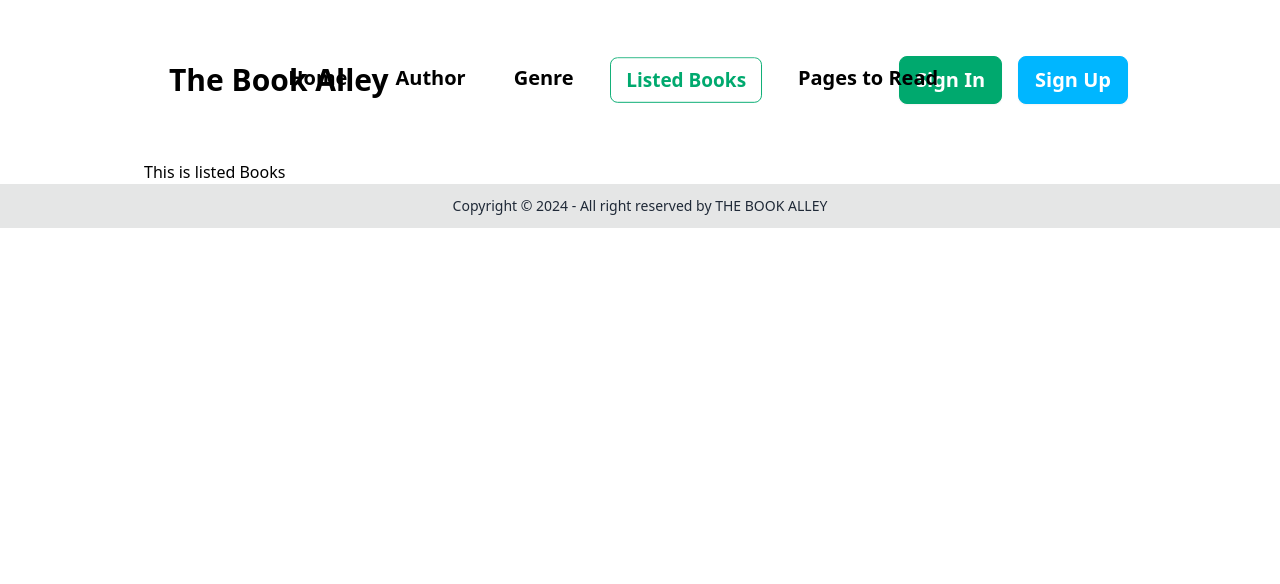
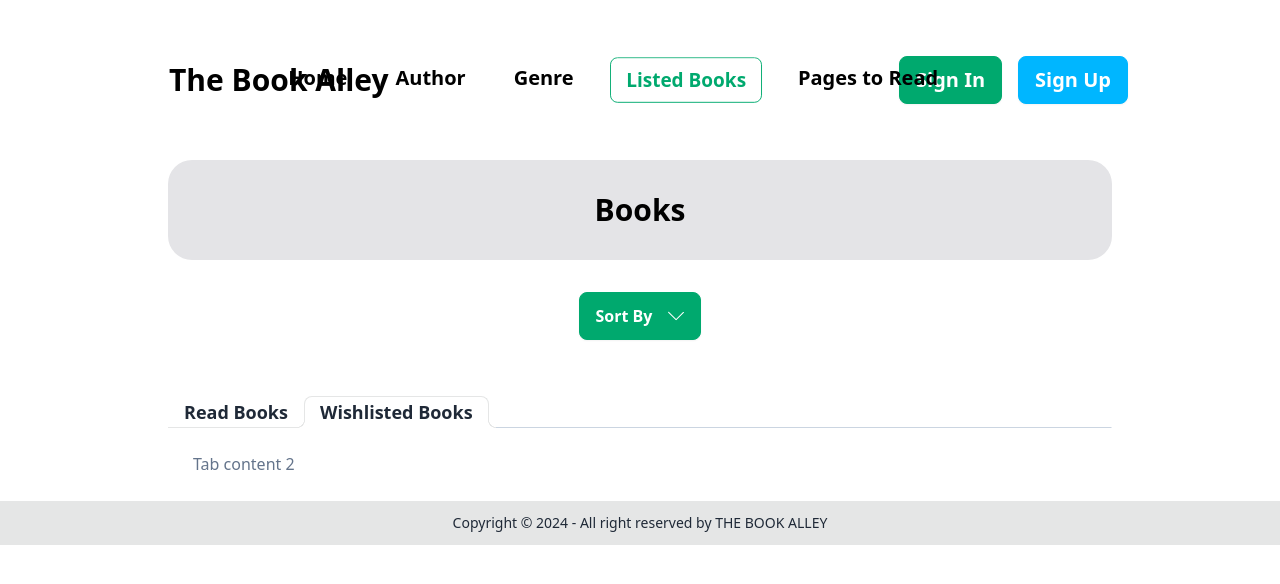
Before and after one commit to sakibkx/The-Book-Alley, a React (Vite) app: page /listedBooks in a window 1280 px wide. Shown: the top 584 px of the page. Built offline with nearby package versions, Linux system fonts and the light colour scheme.

Commit message:
tab half done

```diff
--- a/src/components/Banner/Banner.jsx
+++ b/src/components/Banner/Banner.jsx
@@ -1,14 +1,17 @@
+import { Link } from "react-router-dom";
 
 const Banner = () => {
   return (
     <div className="hero bg-zinc-200 rounded-2xl h-[480px] mb-24">
       <div className="hero-content flex-col justify-between lg:flex-row">
         <img
-          src= "../../../public/Photos/Banner.jpg"
+          src="../../../public/Photos/Banner.jpg"
           className="max-w-sm rounded-lg shadow-2xl" />
         <div className="w-3/5">
           <h1 className="text-5xl font-bold font-serif mb-16">Books open your mind, broaden your horizons, and feed your soul.</h1>
-          <button className="btn btn-success text-white text-xl font-bold">View The List</button>
+          <Link to="/listedBooks">
+            <button className="btn btn-success text-white text-xl font-bold">View The List</button>
+          </Link>
         </div>
       </div>
     </div>
--- a/src/components/ListedBooks/ListedBooks.jsx
+++ b/src/components/ListedBooks/ListedBooks.jsx
@@ -1,9 +1,20 @@
+import { SlArrowDown } from "react-icons/sl";
+import TabsAndContent from "../TabsAndContent/TabsAndContent";
 
 const ListedBooks = () => {
+
+  // Clear all session storage data
+  sessionStorage.clear();
+
   return (
     <div>
-      <h1>This is listed Books
-      </h1>
+      <div className="bg-zinc-200 py-8 px-auto text-center mx-6 rounded-3xl mb-8">
+        <h1 className="text-3xl font-bold">Books</h1>
+      </div>
+      <div className="flex justify-center mb-14">
+        <button className="btn btn-success flex gap-4 items-center text-base font-semibold text-white">Sort By  <SlArrowDown /></button>
+      </div>
+      <TabsAndContent></TabsAndContent>
     </div>
   );
 };
--- /dev/null
+++ b/src/components/TabsAndContent/TabsAndContent.jsx
@@ -0,0 +1,26 @@
+
+const TabsAndContent = () => {
+  return (
+    <div className="text-slate-500 mx-6">
+      <div role="tablist" className="tabs tabs-lifted">
+        <input type="radio" name="my_tabs_2" role="tab" className="tab text-lg font-semibold" aria-label="Read Books" />
+        <div role="tabpanel" className="tab-content border-t-slate-300 p-6">
+          Tab content 1
+        </div>
+
+        <input
+          type="radio"
+          name="my_tabs_2"
+          role="tab"
+          className="tab text-lg font-semibold"
+          aria-label="Wishlisted Books"
+          defaultChecked />
+        <div role="tabpanel" className="tab-content border-t-slate-300 p-6">
+          Tab content 2
+        </div>
+      </div>
+    </div>
+  );
+};
+
+export default TabsAndContent;
```
